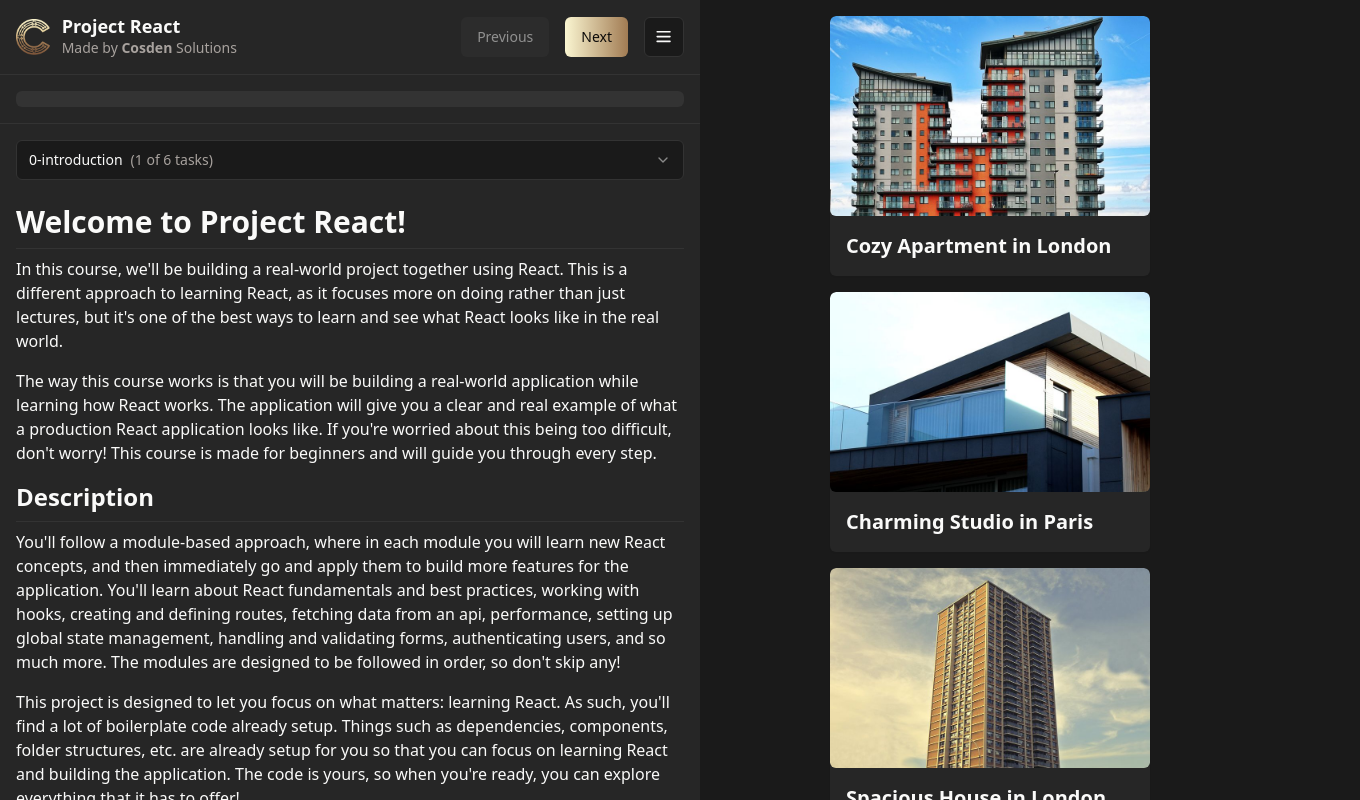
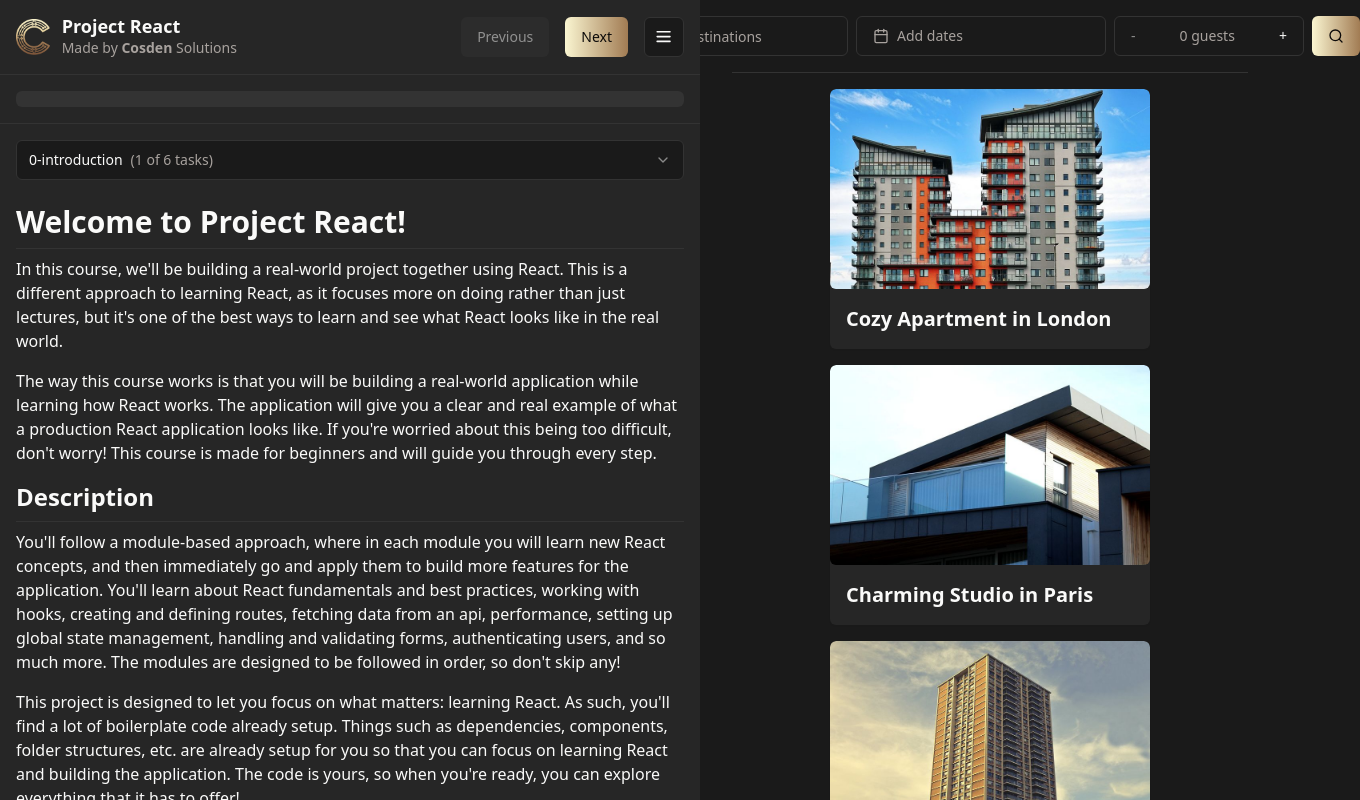
Before and after one commit to Amardev9/project-react, a React (Vite) app: page / in a window 1280 px wide. Shown: the top 800 px of the page, 1360 px wide, since content can reach past the window. Built offline with nearby package versions, Linux system fonts and the light colour scheme.

Commit message:
Finished Module 2 - State and Event Handlers

```diff
--- /dev/null
+++ b/src/components/ListingFilters.jsx
@@ -0,0 +1,37 @@
+import { Search } from 'lucide-react';
+import { useState } from 'react';
+
+import { Button, DateRangePicker, Input, Stepper } from '@/components/ui';
+
+const ListingFilters = ({ onChange }) => {
+  const [dates, setDates] = useState();
+  const [guests, setGuests] = useState(0);
+  const [search, setSearch] = useState('');
+
+  const handleSubmit = () => {
+    onChange({ dates, guests, search });
+  };
+
+  return (
+    <div className='flex flex-row items-center justify-center gap-2'>
+      <Input
+        className='w-[400px]'
+        placeholder='Search destinations'
+        value={search}
+        onChange={(e) => setSearch(e.target.value)}
+      />
+      <DateRangePicker
+        value={dates}
+        onChange={setDates}
+        minDate={new Date()}
+        placeholder='Add dates'
+      />
+      <Stepper label='guest' value={guests} onChange={setGuests} />
+      <Button onClick={handleSubmit}>
+        <Search className='h-4 w-4' />
+      </Button>
+    </div>
+  );
+};
+
+export default ListingFilters;
--- a/src/pages/HomePage.jsx
+++ b/src/pages/HomePage.jsx
@@ -1,9 +1,52 @@
-import { listings } from '@/api/data/listings';
+import { useState } from 'react';
+
+import {
+  isListingAvailable,
+  listings as staticListings,
+} from '@/api/data/listings';
+import ListingFilters from '@/components/ListingFilters';
 import ListingList from '@/components/ListingList';
+import { Separator } from '@/components/ui';
 
 const HomePage = () => {
+  const [listings, setListings] = useState(staticListings);
+
+  const handleFilters = (filters) => {
+    const { dates, guests, search } = filters;
+
+    // Resets filters by using static listings
+    let filteredListings = staticListings;
+
+    // Handles date range
+    if (dates) {
+      filteredListings = filteredListings.filter((listing) =>
+        isListingAvailable(listing, dates),
+      );
+    }
+
+    // Handles guests
+    if (guests) {
+      filteredListings = filteredListings.filter(
+        (listing) => guests <= listing.maxGuests,
+      );
+    }
+
+    // Handles search
+    if (search) {
+      filteredListings = filteredListings.filter((listing) =>
+        listing.name.toLowerCase().includes(search.toLowerCase()),
+      );
+    }
+
+    setListings(filteredListings);
+  };
+
   return (
     <div className='container py-4'>
+      <div className='mb-4'>
+        <ListingFilters onChange={handleFilters} />
+        <Separator className='my-4' />
+      </div>
       <ListingList listings={listings} />
     </div>
   );
```
